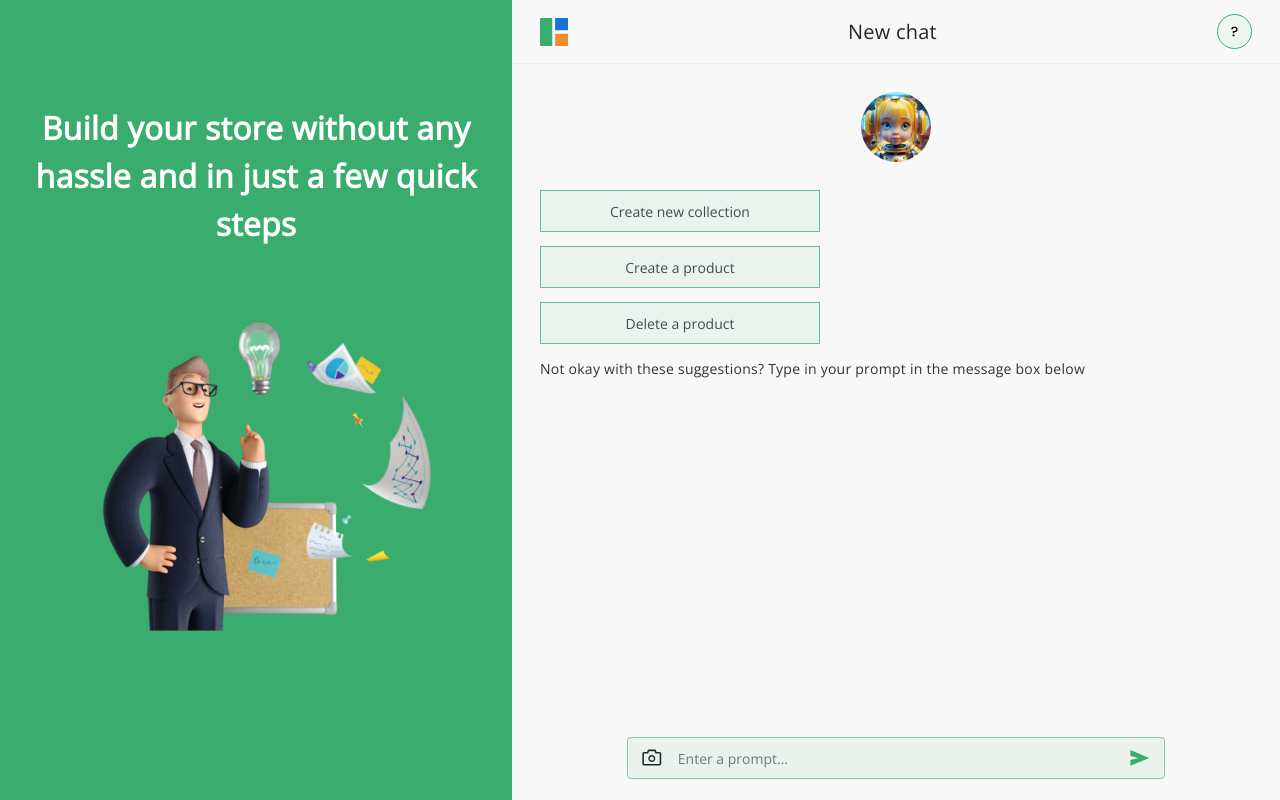
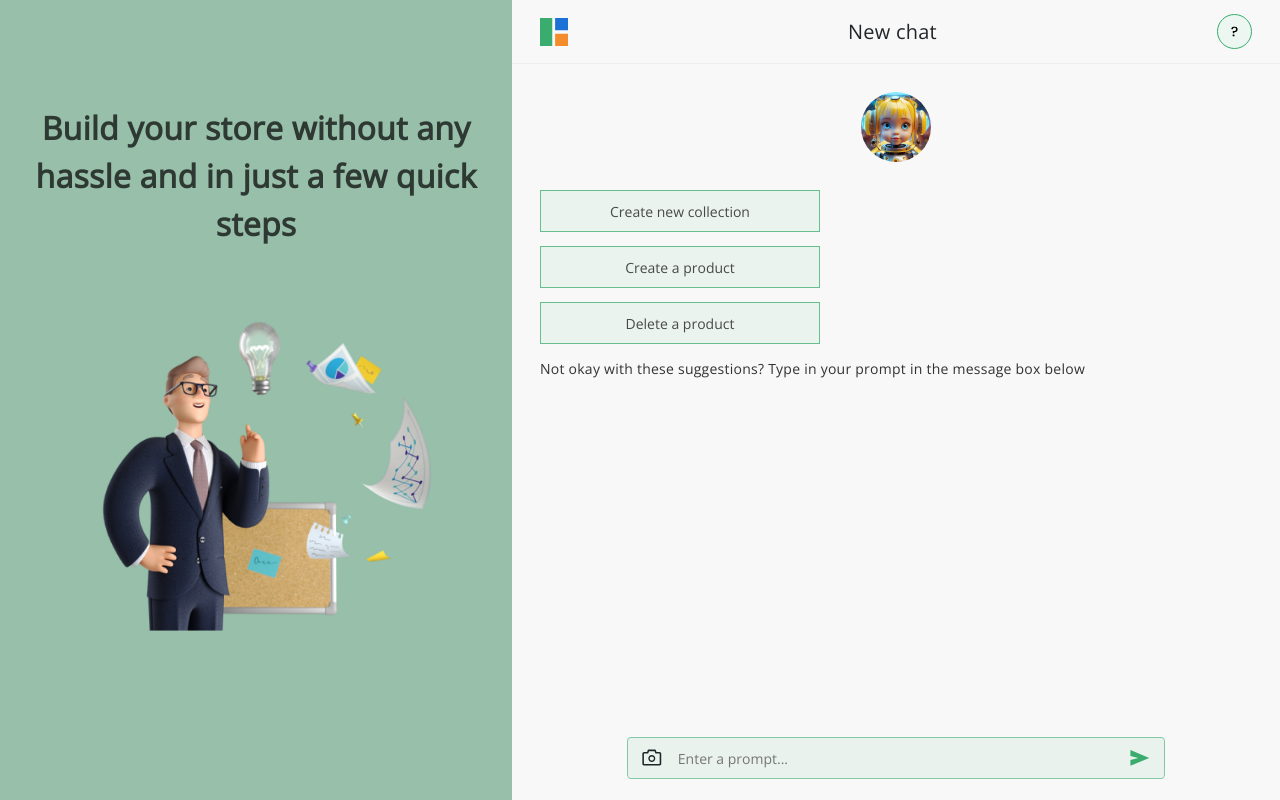
Before and after one commit to ty-codes/backendbuddy, a React (Create React App) app: page /chat in a window 1280 px wide. Built offline with nearby package versions, Linux system fonts and the light colour scheme; no server answers.

Commit message:
refactor: change banner background color

```diff
--- a/src/pages/Chat/Chat.style.js
+++ b/src/pages/Chat/Chat.style.js
@@ -10,7 +10,7 @@ export const Wrapper = styled.main`
 `;
 
 export const Banner = styled.div`
-    background-color: ${props => props.theme.primaryColor};
+    background-color: #97BFA9;
     height: 100vh;
     width: 40%;
     min-width: 24rem;
@@ -32,7 +32,7 @@ export const Text = styled.div`
     margin: auto;
 
     h4 {
-        color: ${props => props.theme.white};
+        color: ${props => props.theme.black700};
         text-align: center;
         font-weight: 700;
     }
```
